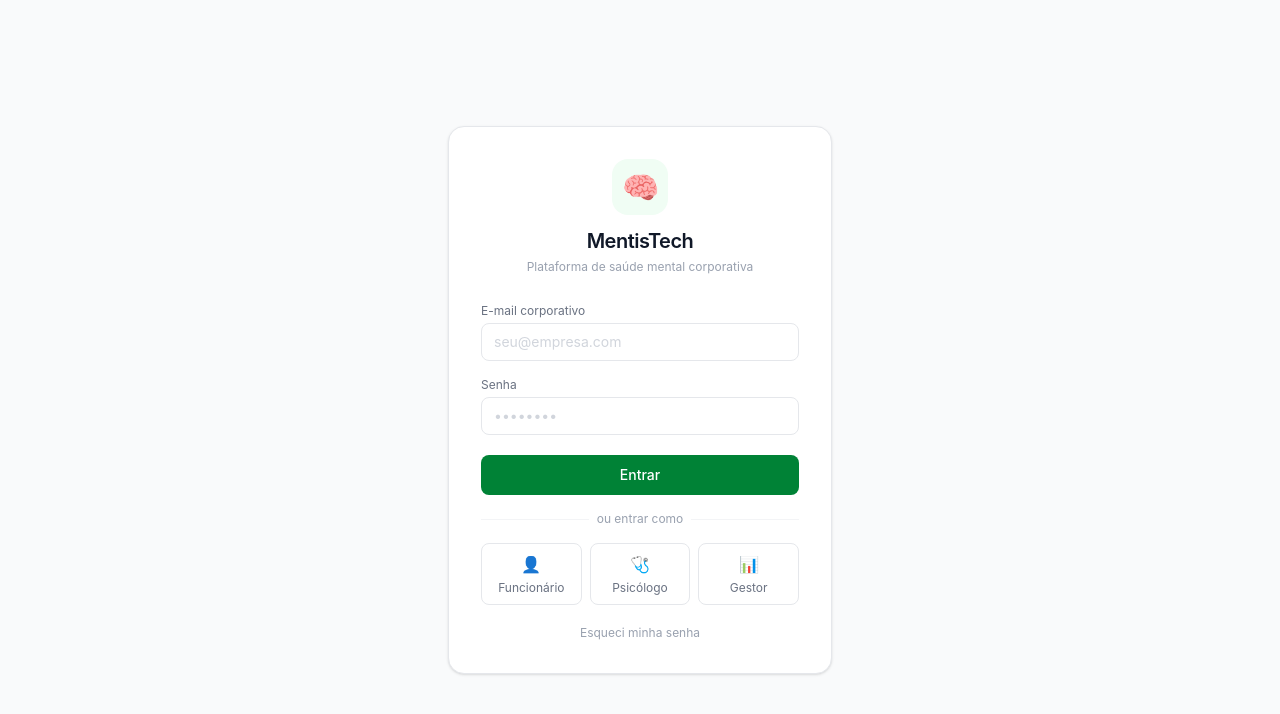
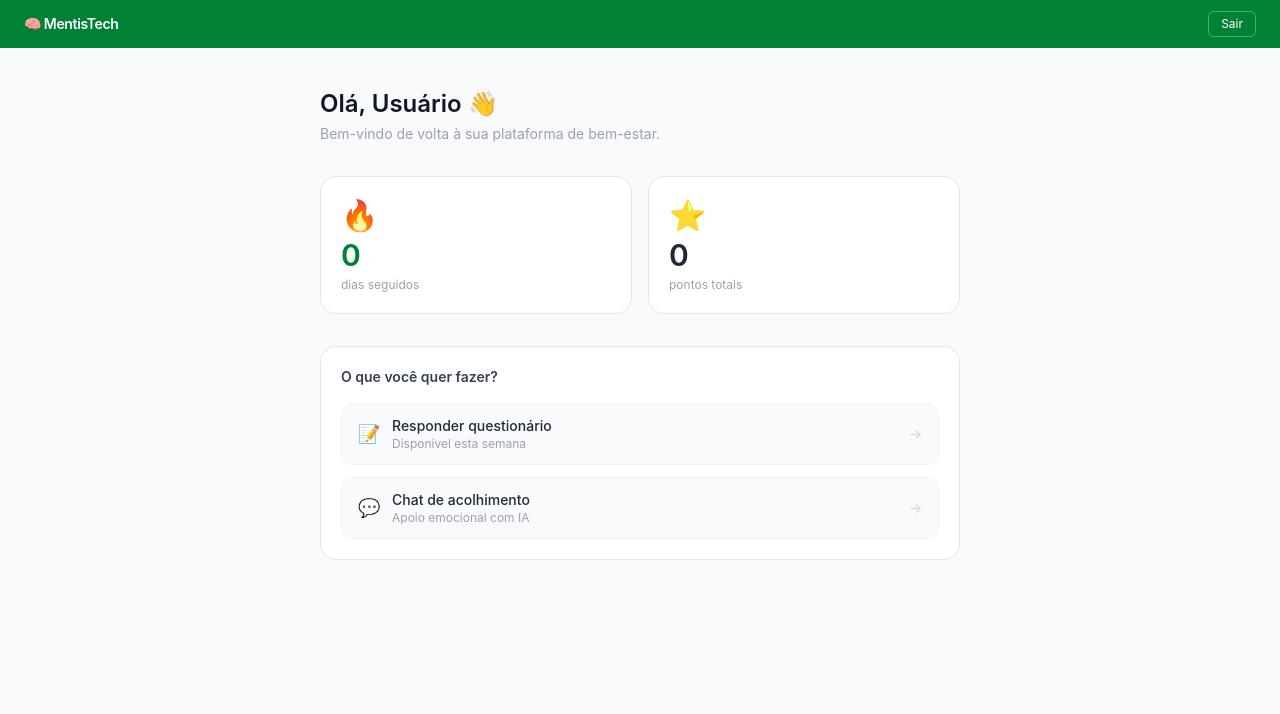
Before and after one commit to guumarques/C317, a React (Vite) app in the folder frontend/: page /home in a window 1280 px wide. Shown: the top 714 px of the page. Built offline with nearby package versions, Linux system fonts and the light colour scheme; sample sign-in values are in the browser's storage.

Commit message:
add home page

```diff
--- a/frontend/package.json
+++ b/frontend/package.json
@@ -11,7 +11,8 @@
   },
   "dependencies": {
     "react": "^19.2.5",
-    "react-dom": "^19.2.5"
+    "react-dom": "^19.2.5",
+    "react-router-dom": "^7.15.0"
   },
   "devDependencies": {
     "@eslint/js": "^10.0.1",
--- a/frontend/src/App.jsx
+++ b/frontend/src/App.jsx
@@ -1,5 +1,14 @@
-import Login from './pages/Login'
+import { BrowserRouter, Routes, Route } from "react-router-dom";
+import Login from "./pages/Login";
+import Home  from "./pages/Home";
 
 export default function App() {
-  return <Login onLogin={(data) => console.log('login:', data)} />
+  return (
+    <BrowserRouter>
+      <Routes>
+        <Route path="/"     element={<Login />} />
+        <Route path="/home" element={<Home />} />
+      </Routes>
+    </BrowserRouter>
+  );
 }
--- /dev/null
+++ b/frontend/src/pages/Home.jsx
@@ -0,0 +1,117 @@
+import { useEffect, useState } from "react";
+import { useNavigate } from "react-router-dom";
+
+export default function Home() {
+  const [user, setUser] = useState(null);
+  const navigate = useNavigate();
+
+  useEffect(() => {
+    const stored = localStorage.getItem("user");
+    if (!stored) {
+      navigate("/");
+      return;
+    }
+    setUser(JSON.parse(stored));
+  }, [navigate]);
+
+  function handleLogout() {
+    localStorage.removeItem("token");
+    localStorage.removeItem("user");
+    navigate("/");
+  }
+
+  if (!user) return null;
+
+  const firstName = user.full_name?.split(" ")[0] || "Usuário";
+
+  return (
+    <div className="min-h-screen bg-gray-50">
+
+      <div className="bg-green-700 px-6 h-12 flex items-center justify-between">
+        <span className="text-white font-semibold text-sm tracking-tight">
+          🧠 MentisTech
+        </span>
+        <div className="flex items-center gap-3">
+          <span className="text-white text-xs opacity-80">{user.full_name}</span>
+          <button
+            onClick={handleLogout}
+            className="text-xs border border-white/30 text-white px-3 py-1 rounded-md hover:bg-white/10 transition-colors"
+          >
+            Sair
+          </button>
+        </div>
+      </div>
+
+      <div className="max-w-2xl mx-auto px-4 py-10">
+
+        <div className="mb-8">
+          <h1 className="text-2xl font-semibold text-gray-900">
+            Olá, {firstName} 👋
+          </h1>
+          <p className="text-sm text-gray-400 mt-1">
+            Bem-vindo de volta à sua plataforma de bem-estar.
+          </p>
+        </div>
+
+        <div className="grid grid-cols-2 gap-4 mb-8">
+
+          <div className="bg-white border border-gray-200 rounded-2xl p-5">
+            <div className="text-3xl mb-1">🔥</div>
+            <div className="text-3xl font-semibold text-green-700">
+              {user.login_streak ?? 0}
+            </div>
+            <div className="text-xs text-gray-400 mt-1">
+              {user.login_streak === 1 ? "dia seguido" : "dias seguidos"}
+            </div>
+          </div>
+
+          <div className="bg-white border border-gray-200 rounded-2xl p-5">
+            <div className="text-3xl mb-1">⭐</div>
+            <div className="text-3xl font-semibold text-gray-800">
+              {user.total_points ?? 0}
+            </div>
+            <div className="text-xs text-gray-400 mt-1">pontos totais</div>
+          </div>
+        </div>
+
+        <div className="bg-white border border-gray-200 rounded-2xl p-5">
+          <h2 className="text-sm font-semibold text-gray-700 mb-4">
+            O que você quer fazer?
+          </h2>
+          <div className="flex flex-col gap-3">
+            <button className="flex items-center justify-between px-4 py-3 bg-gray-50 hover:bg-green-50 hover:border-green-200 border border-gray-100 rounded-xl transition-colors">
+              <div className="flex items-center gap-3">
+                <span className="text-lg">📝</span>
+                <div className="text-left">
+                  <div className="text-sm font-medium text-gray-800">
+                    Responder questionário
+                  </div>
+                  <div className="text-xs text-gray-400">
+                    Disponível esta semana
+                  </div>
+                </div>
+              </div>
+              <span className="text-gray-300 text-sm">→</span>
+            </button>
+
+            <button className="flex items-center justify-between px-4 py-3 bg-gray-50 hover:bg-green-50 hover:border-green-200 border border-gray-100 rounded-xl transition-colors">
+              <div className="flex items-center gap-3">
+                <span className="text-lg">💬</span>
+                <div className="text-left">
+                  <div className="text-sm font-medium text-gray-800">
+                    Chat de acolhimento
+                  </div>
+                  <div className="text-xs text-gray-400">
+                    Apoio emocional com IA
+                  </div>
+                </div>
+              </div>
+              <span className="text-gray-300 text-sm">→</span>
+            </button>
+          </div>
+        </div>
+
+      </div>
+    </div>
+  );
+}
```
Also changed, not shown: 1 other file (tests, documents, lock files or other folders).
